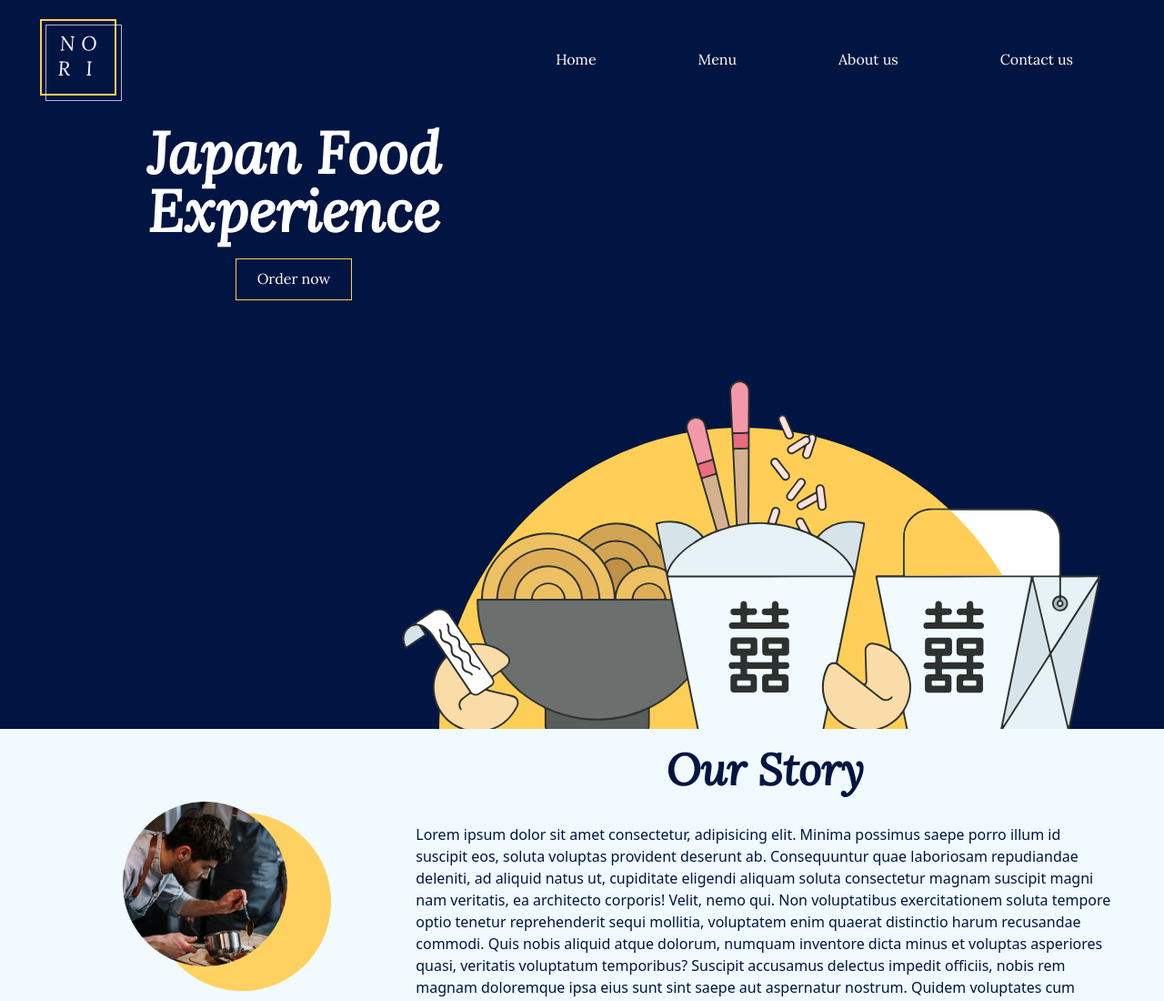
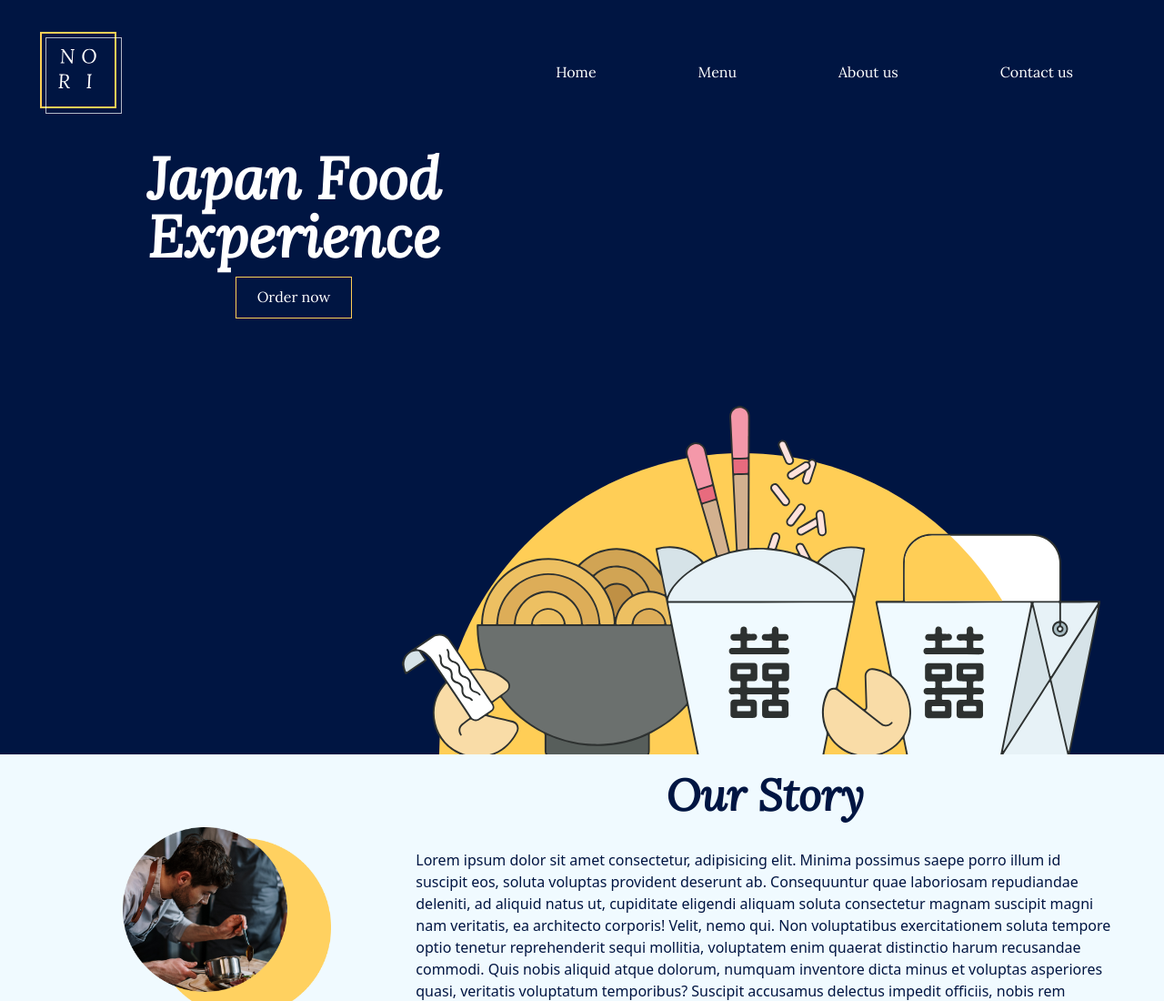
Before and after one commit to AlinePencreach/Asian_food_restaurant, a website: page index.html in a window 1280 px wide. Shown: the top 1100 px of the page at 91% size. Drawn offline with nearby package versions, Linux system fonts and the light colour scheme; files whose address does not match are found by name.

Commit message:
start button modification

```diff
--- a/css/style.scss
+++ b/css/style.scss
@@ -36,13 +36,7 @@ body {
   }
 }
 
-.navbar-collapse {
-  position: relative;
-  .navbar-nav {
-    position: absolute;
-    right: 0;
-  }
-}
+
 
 .nav-item {
   width: auto;
@@ -78,6 +72,7 @@ body {
     display: flex;
     flex-direction: column;
     align-items: center;
+    max-width: 50vw;
   }
   .hero-svg {
     display: none;
@@ -124,6 +119,7 @@ body {
   display: flex;
   justify-content: center;
   align-items: center;
+  margin: 0;
   p {
     border: 1px solid $secondary-color;
     font: $primary-font;
@@ -132,6 +128,11 @@ body {
     text-align: center;
   }
 }
+
+// .order-now:hover {
+//   background-color: $secondary-color;
+//   color: $primary-color;
+// }
 
 //ABOUT US
 .story {
--- a/index.html
+++ b/index.html
@@ -37,7 +37,10 @@
             /></span>
           </div>
 
-          <div class="collapse navbar-collapse" id="navbarSupportedContent">
+          <div
+            class="collapse navbar-collapse d-flex justify-content-end"
+            id="navbarSupportedContent"
+          >
             <ul class="navbar-nav text-end">
               <li class="nav-item m-lg-5">
                 <a class="nav-link" href="index.html">Home</a>
@@ -64,7 +67,7 @@
           <div class="hero-title mt-2">
             <h1 class="title">Japan Food <br />Experience</h1>
 
-            <div class="order-now mt-2">
+            <div class="order-now">
               <a
                 href="https://www.ubereats.com/fr/store/dakao-vieux-port/u5gBTjRBR-6T_5xpgs3nEA?diningMode=DELIVERY"
                 ><p>Order now</p></a
@@ -190,7 +193,7 @@
         </div>
       </div>
 
-      <div class="footcopy d-flex justify-content-lg-around pt-3">
+      <div class="footcopy d-flex justify-content-around pt-3">
         <p>Copyright</p>
         <p>Privacy Policy</p>
         <p>Terms of Use</p>
```
Also changed, not shown: css/style.css, 1 other file.
